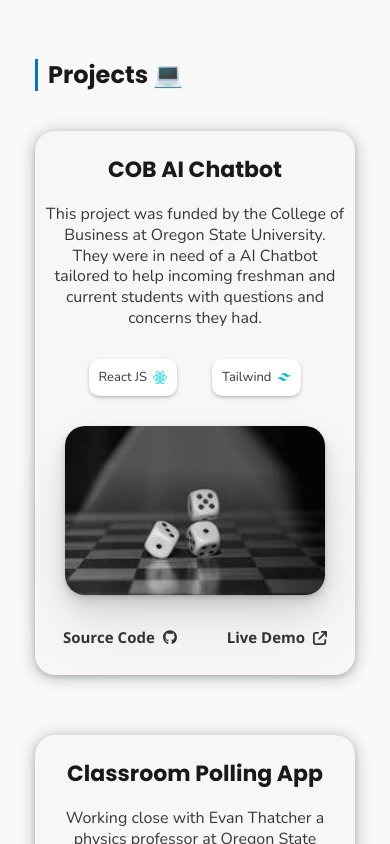
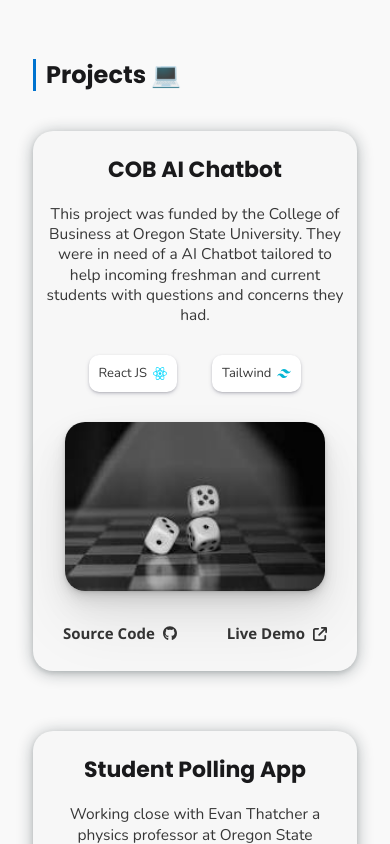
Before and after one commit to gavenrobertson/portfolio-website, a React (Create React App) app: page / in a window 390 px wide. Shown: the part 1640-2484 px from the top of the page. Built offline with nearby package versions, Linux system fonts and the light colour scheme.

Commit message:
small projects css tweaks

```diff
--- a/src/components/Projects.js
+++ b/src/components/Projects.js
@@ -72,7 +72,7 @@ export default function Projects() {
             image: testimage,
             ghublink: "https://github.com/yourusername/yourproject2",
             livedemolink: "https://yourprojectdemo2.com",
-            nameoftheproject: "Classroom Polling App",
+            nameoftheproject: "Student Polling App",
             descriptionoftheproject: "Working close with Evan Thatcher a physics professor at Oregon State University we developed an open source learning catalytic tailored for professors and students. It featured the ability to quickly organize",
             projectframework: "React JS",
             frameworksvgicon: react_icon,
--- a/src/styles/_projects.scss
+++ b/src/styles/_projects.scss
@@ -254,7 +254,7 @@
 @media screen and (max-width: 440px) {
 
     .project-container {
-        padding: 2.5rem 1rem;
+        padding: 2.5rem 1.2rem;
     }
 
     .name-of-project {
@@ -262,7 +262,7 @@
     }
 
     .description-of-project {
-        font-size: 1.6rem;
+        font-size: 1.55rem;
     }
 
     .project-image {
@@ -295,6 +295,7 @@
 
     .project-container {
         padding: 2rem 1rem;
+        width: 25.5rem;
     }
 
     .name-of-project {
```
